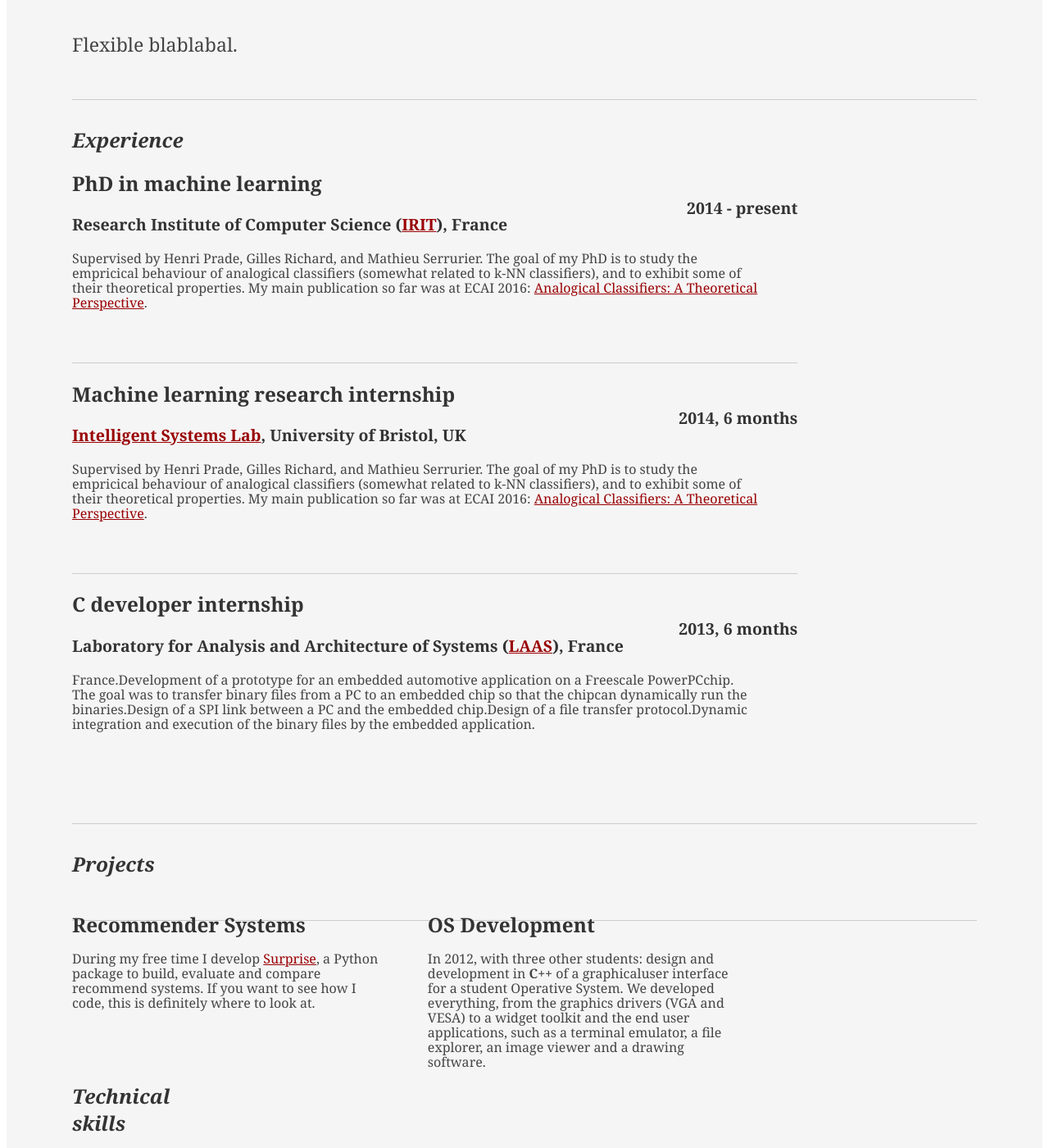
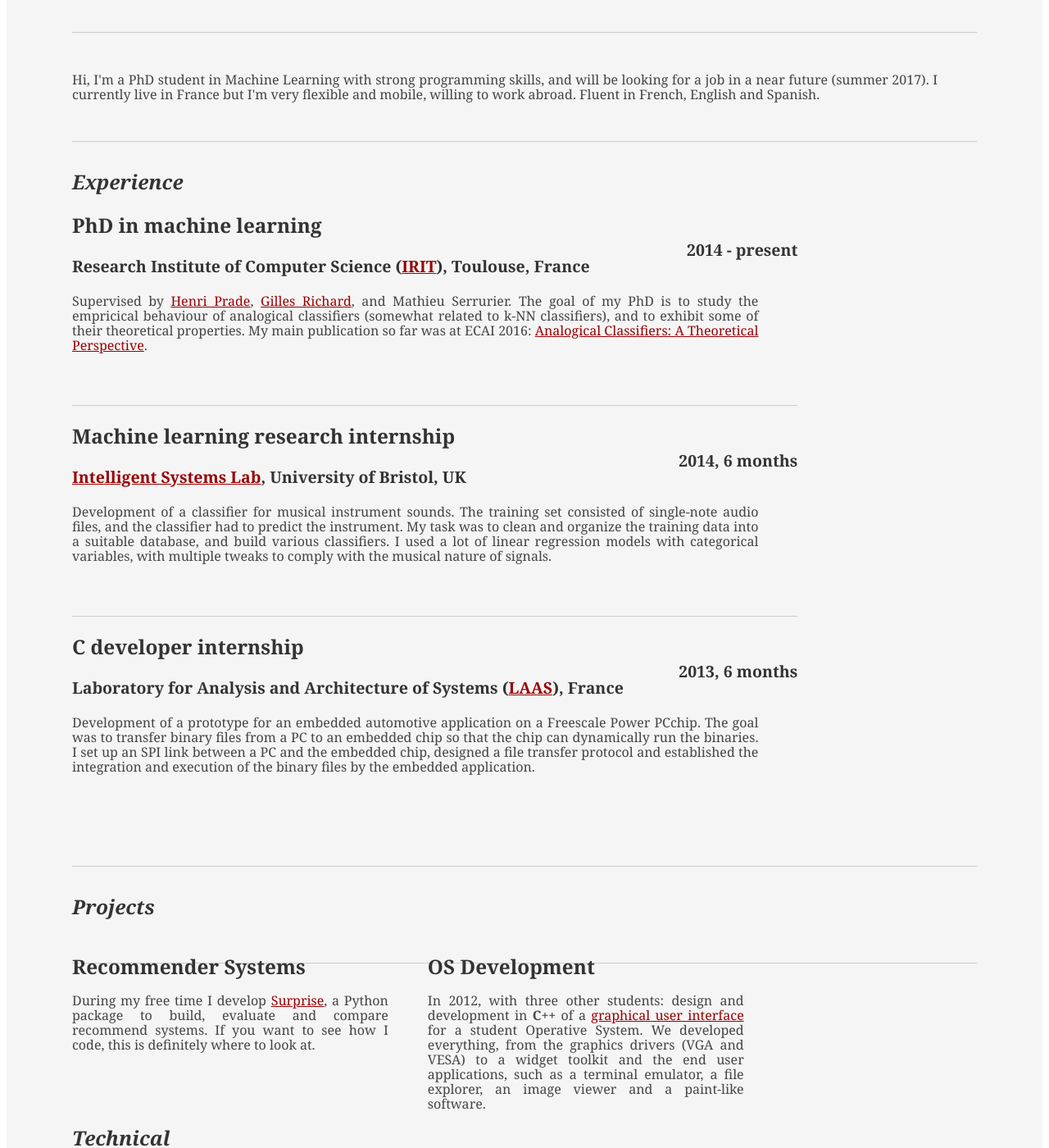
Before and after one commit to NicolasHug/nicolashug.github.io, a Jekyll site: the page built from resume.html, in a window 1280 px wide and 1400 px high, scrolled down 559 px. Shown: the whole window at 82% size. Built offline with Jekyll 4.4.1, drawn with Linux system fonts in a browser that asks for light colours; a style sheet for code colours, icons or effects is not loaded; some of the changed text lies outside the part shown.

Commit message:
some more on html resume

```diff
--- a/resume.html
+++ b/resume.html
@@ -43,7 +44,10 @@ layout:
 
 
     <!-- INTRO -->
-    <p class="enlarge"> Flexible blablabal.</p>
+    <p  style="text-align:justify">Hi, I'm a PhD student in Machine Learning with strong
+    programming skills, and will be looking for a job in a near future (summer
+    2017). I currently live in France but I'm very flexible and mobile, willing
+    to work abroad. Fluent in French, English and Spanish.</p>
 
 		<div id="bd">
 			<div id="yui-main">
@@ -65,12 +69,16 @@ layout:
 							<div class="job">
 								<h2>PhD in machine learning</h2>
                 <h3>Research Institute of Computer Science (<a
-                    href="https://www.irit.fr/?lang=en">IRIT</a>), France</h3>
+                    href="https://www.irit.fr/?lang=en">IRIT</a>), Toulouse,
+                  France</h3>
 								<h4>2014 - present</h4>
-                <p>
-                Supervised by Henri Prade, Gilles Richard, and Mathieu
-                Serrurier. The goal of my PhD is to study the empricical
-                behaviour of analogical classifiers (somewhat related to k-NN
+                <p  style="text-align:justify">
+                Supervised by <a href="https://www.irit.fr/~Henri.Prade/">Henri
+                  Prade</a>, <a
+                  href="https://www.irit.fr/~Gilles.Richard/">Gilles
+                Richard</a>, and Mathieu Serrurier. The goal of
+                my PhD is to study the empricical behaviour of analogical
+                classifiers (somewhat related to k-NN
                 classifiers), and to exhibit some of their theoretical
                 properties. My main publication so far was at ECAI 2016: <a
                   href="http://ebooks.iospress.com/volumearticle/44815">Analogical
@@ -82,14 +90,14 @@ layout:
 								<h2>Machine learning research internship</h2>
                 <h3><a href="http://intelligentsystems.bristol.ac.uk/">Intelligent Systems Lab</a>, University of Bristol, UK</h3>
 								<h4>2014, 6 months</h4>
-                <p>
-                Supervised by Henri Prade, Gilles Richard, and Mathieu
-                Serrurier. The goal of my PhD is to study the empricical
-                behaviour of analogical classifiers (somewhat related to k-NN
-                classifiers), and to exhibit some of their theoretical
-                properties. My main publication so far was at ECAI 2016: <a
-                  href="http://ebooks.iospress.com/volumearticle/44815">Analogical
-                  Classifiers: A Theoretical Perspective</a>.
+                <p  style="text-align:justify">
+                Development of a classifier for musical instrument sounds. The
+                training set consisted of single-note audio files, and the
+                classifier had to predict the instrument. My task was to clean
+                and organize the training data into a suitable database, and
+                build various classifiers. I used a lot of linear regression
+                models with categorical variables, with multiple tweaks to
+                comply with the musical nature of signals.
                 </p>
 							</div>
 
@@ -98,14 +106,14 @@ layout:
                 <h3>Laboratory for Analysis and Architecture of Systems (<a
                 href="https://www.laas.fr/public/en">LAAS</a>), France</h3>
 								<h4>2013, 6 months</h4>
-                <p>
-                France.Development of a prototype for an embedded automotive
-                application on a Freescale PowerPCchip. The goal was to
+                <p  style="text-align:justify">
+                Development of a prototype for an embedded automotive
+                application on a Freescale Power PCchip. The goal was to
                 transfer binary files from a PC to an embedded chip so that the
-                chipcan dynamically run the binaries.Design of a SPI link
-                between a PC and the embedded chip.Design of a file transfer
-                protocol.Dynamic integration and execution of the binary
-                files by the embedded application.
+                chip can dynamically run the binaries. I set up an SPI link
+                between a PC and the embedded chip, designed a file transfer
+                protocol and established the integration and execution of the
+                binary files by the embedded application.
                 </p>
 							</div>
 
@@ -122,7 +130,7 @@ layout:
 
 								<div class="talent">
 									<h2>Recommender Systems</h2>
-                  <p>
+                <p  style="text-align:justify">
                   During my free time I develop <a
                     href="http://surpriselib.com">Surprise</a>, a Python
                   package to build, evaluate and compare recommend systems. If
@@ -133,13 +141,15 @@ layout:
 
 								<div class="talent">
 									<h2>OS Development</h2>
-                  <p>
+                <p  style="text-align:justify">
                   In 2012, with three other students: design and development in
-                  <b>C++</b> of a graphicaluser interface for a student
-                  Operative System. We developed everything, from the graphics
-                  drivers (VGA and VESA) to a widget toolkit and the end user
-                  applications, such as a terminal emulator, a file explorer,
-                  an image viewer and a drawing software.
+                  <b>C++</b> of a <a
+                    href="https://github.com/TacOS-team/tacos-gui">graphical
+                    user interface</a> for a student Operative System. We
+                  developed everything, from the graphics drivers (VGA and
+                  VESA) to a widget toolkit and the end user applications, such
+                  as a terminal emulator, a file explorer, an image viewer and
+                  a paint-like software.
                   </p>
                 </div>
 						</div>
@@ -152,7 +162,7 @@ layout:
 							<h2>Technical skills</h2>
 						</div>
 						<div class="yui-u">
-              <p>
+                <p  style="text-align:justify">
               I am highly proficient in both <b>Python</b> and <b>C</b>, and
               very familiar with Python's scientific tools
               (<b>Scikit-learn</b>, <b>Numpy</b>, <b>Pandas</b>,
@@ -161,7 +171,8 @@ layout:
               Prolog and Php.
               </p>
               <p>
-              Well versed in ML theory and practical blabla
+              I am also well versed in machine learning, on both theoretical
+              and practical aspects.
               </p>
 						</div>
 					</div><!--// .yui-gf -->
@@ -205,7 +216,7 @@ layout:
 
 								<div class="talent">
 									<h2>Undergraduate</h2>
-                  <p>
+                  <p  style="text-align:justify">
                   Concurrency and threads in C. Ocaml, Python and Ada basics.
                   Also gave a few lectures on general AI.
                   </p>
@@ -213,7 +224,7 @@ layout:
 
 								<div class="talent">
 									<h2>Postgraduate</h2>
-                  <p>
+                  <p  style="text-align:justify">
                   Graph theory, linear programming and reinforcement learning.
                   </p>
                 </div>
@@ -234,8 +245,10 @@ layout:
 						</div>
 						<div class="yui-u">
 							<h3>Master’s Degree in Computer Science Engineering</h3>
-              <p>National Institute of Applied Science of Toulouse, (<a
-              href="http://www.insa-toulouse.fr/en/index.html">INSA</a>)</p>
+                <p  style="text-align:justify">
+              National Institute of Applied Science of Toulouse, (<a
+           href="http://www.insa-toulouse.fr/en/index.html">INSA</a>).
+         Specialized in critical embedded systems.</p>
 						</div>
 					</div><!--// .yui-gf -->
 
@@ -248,7 +261,7 @@ layout:
 						</div>
 
 						<div class="yui-u">
-              <p>
+                <p  style="text-align:justify">
               When I’m not working on my PhD or on my project <a
                 href="http://surpriselib.com">Surprise</a>, you may find me
               rock climbing or hiking, lost somewhere in the Pyrenees (French
```
Also changed, not shown: other parts of resume.html (+4 -3 lines), index.md (+2 -2 lines).
